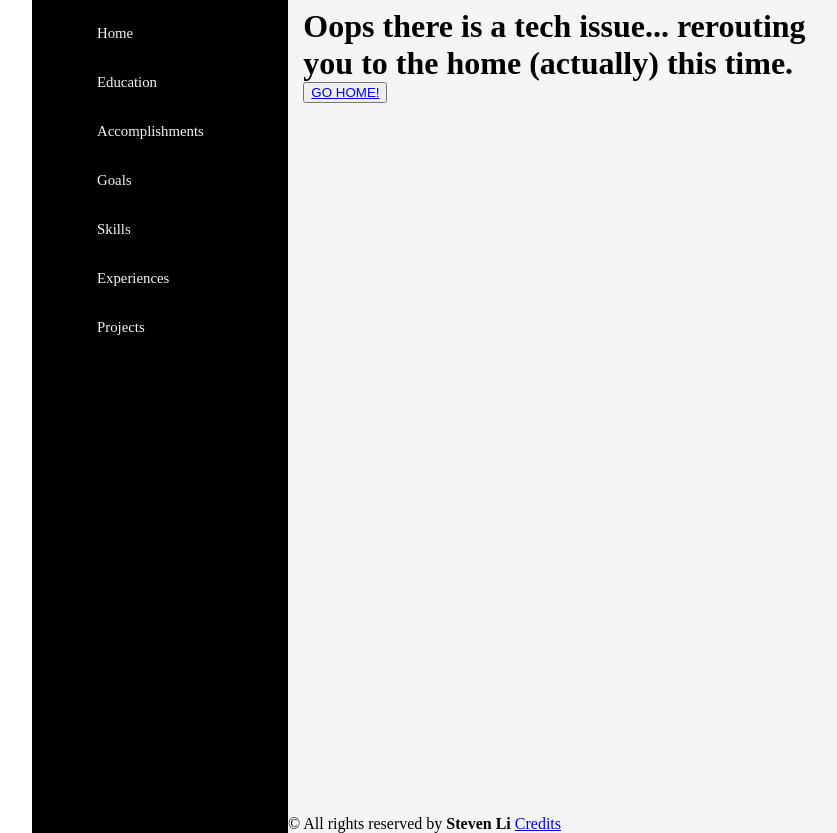
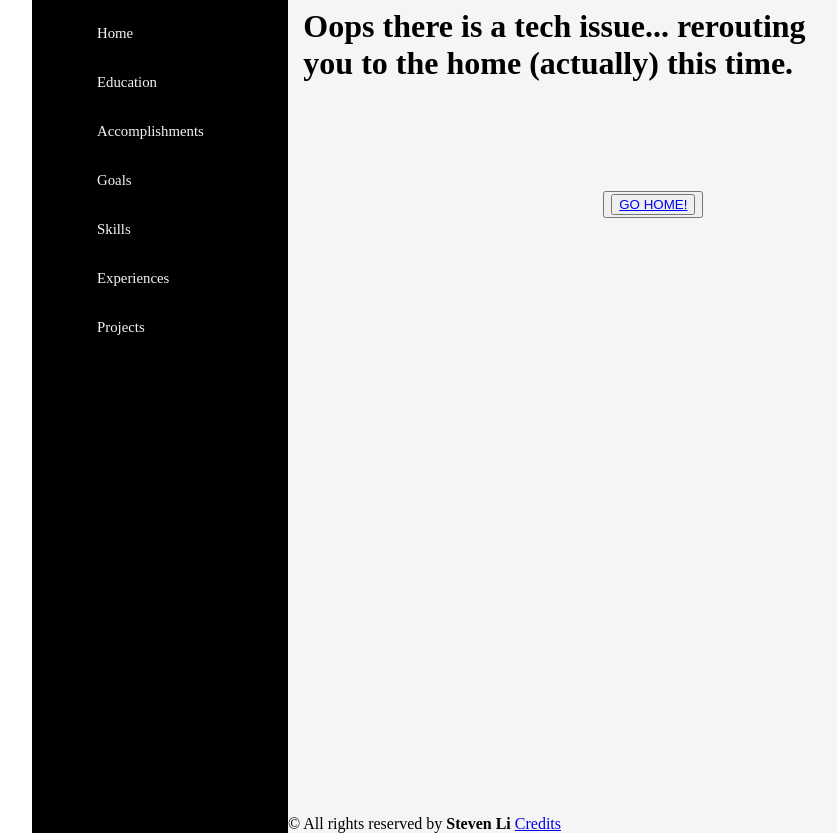
Before and after one commit to StevenSichengLi/mp-3, a React (Vite) app: page /oops.html in a window 1280 px wide. Shown: the whole page, without its empty margins (96-933 px from the left). Built offline with nearby package versions, Linux system fonts and the light colour scheme; the HTML template or start-up script is replaced by a standard one.

Commit message:
made te button centered like the old website

```diff
--- a/src/components/easter-eggs/Oops.tsx
+++ b/src/components/easter-eggs/Oops.tsx
@@ -4,6 +4,12 @@ import styled from "styled-components";
 const PageWrapper = styled.div`
     min-height: 100vh;`
 ;
+
+const CenteredButton = styled.button`
+    margin-left: 55%;
+    margin-top: 20%;
+    font-size: calc(1px + 10px);
+`;
 export default function Oops() {
     return (
         <>
@@ -11,9 +17,11 @@ export default function Oops() {
             <title>Tech issue! | Resume</title>
             <div>
                 <h1>Oops there is a tech issue... rerouting you to the home (actually) this time.</h1>
-                <button>
-                    <Link to="/">GO HOME!</Link>
-                </button>
+                <CenteredButton>
+                    <button>
+                        <Link to="/">GO HOME!</Link>
+                    </button>
+                </CenteredButton>
             </div>
             </PageWrapper>
         </>
```
